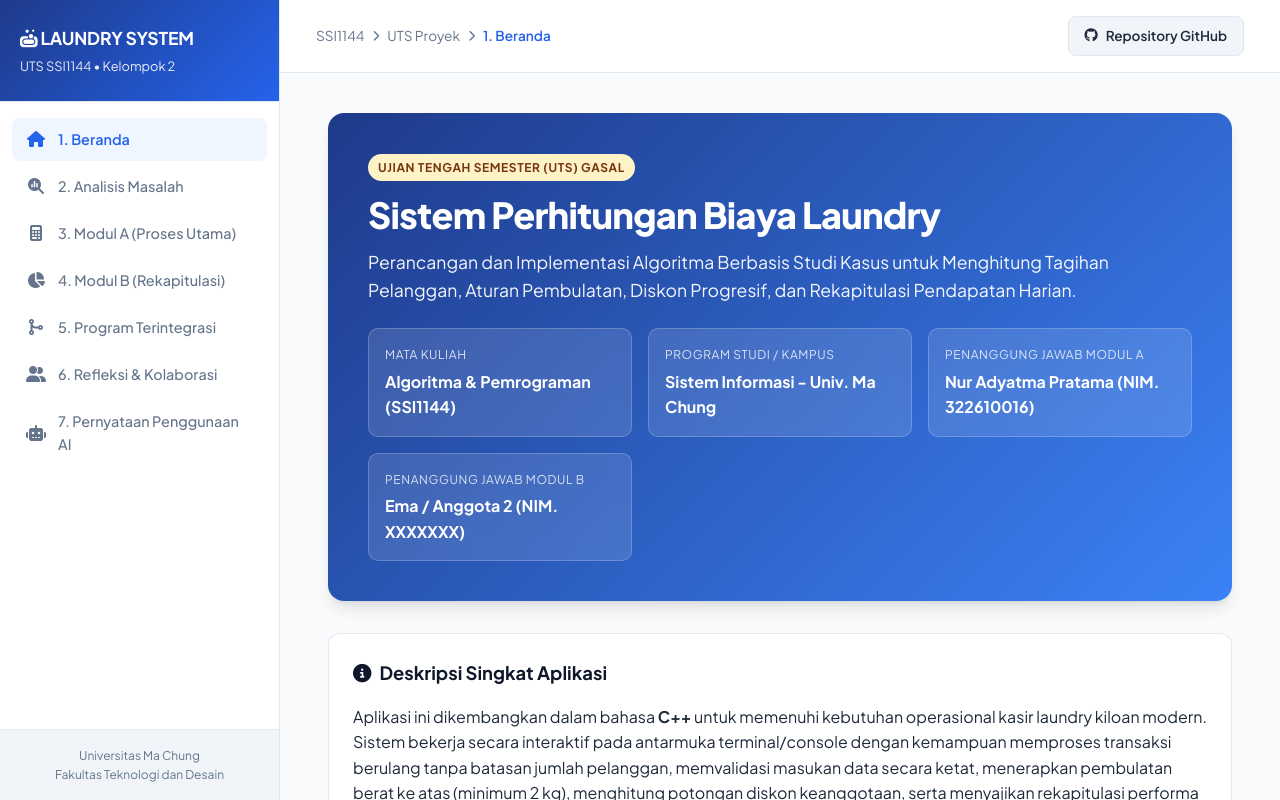
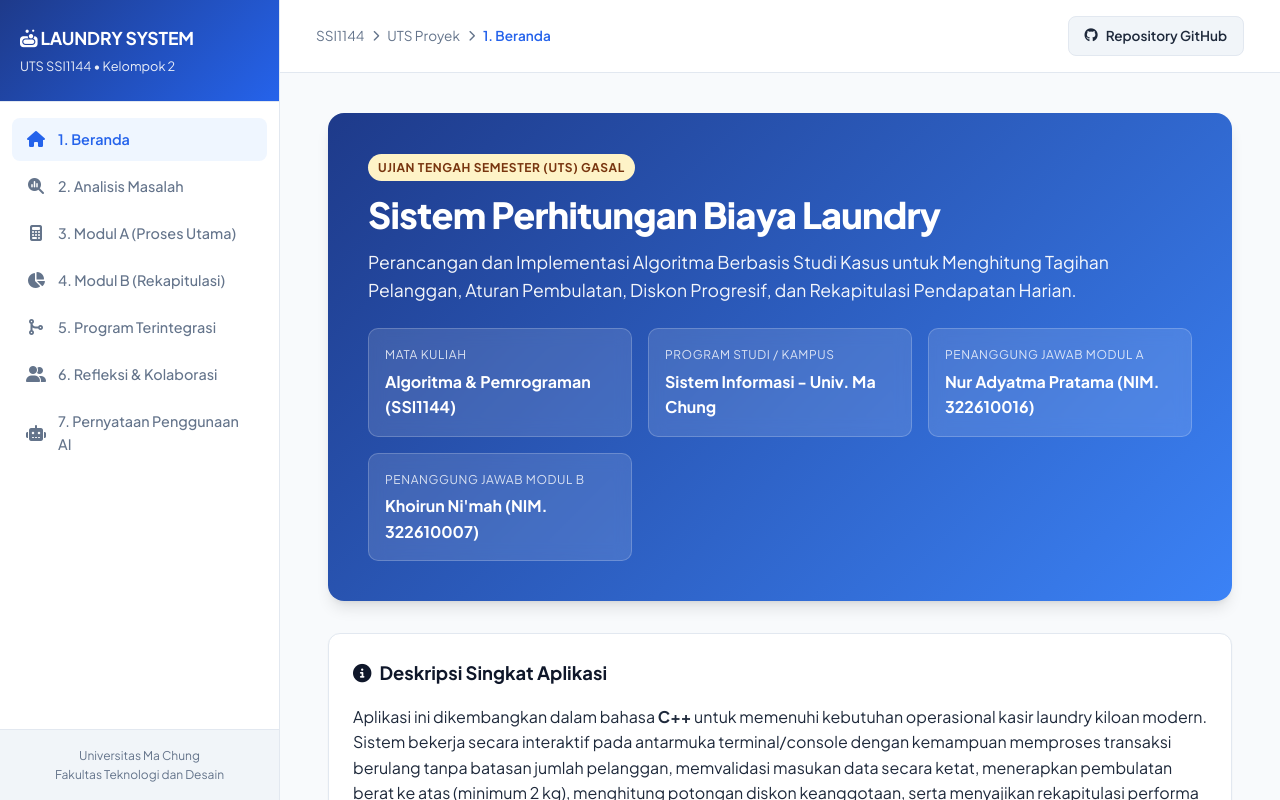
Before and after one commit to ADYATMA-OSS/UTS-ALPROO, a plain HTML site: page index.html in a window 1280 px wide. Shown: the top 800 px of the page. Drawn offline with nearby package versions, Linux system fonts and the light colour scheme; a script that the page names is missing.

Commit message:
memperbarui informasi nama anggota dan NIM di beranda

```diff
--- a/index.html
+++ b/index.html
@@ -597,7 +597,7 @@
             </div>
             <div class="meta-item">
               <div class="label">Penanggung Jawab Modul B</div>
-              <div class="value">Ema / Anggota 2 (NIM. XXXXXXX)</div>
+              <div class="value">Khoirun Ni'mah (NIM. 322610007)</div>
             </div>
           </div>
         </div>
```
